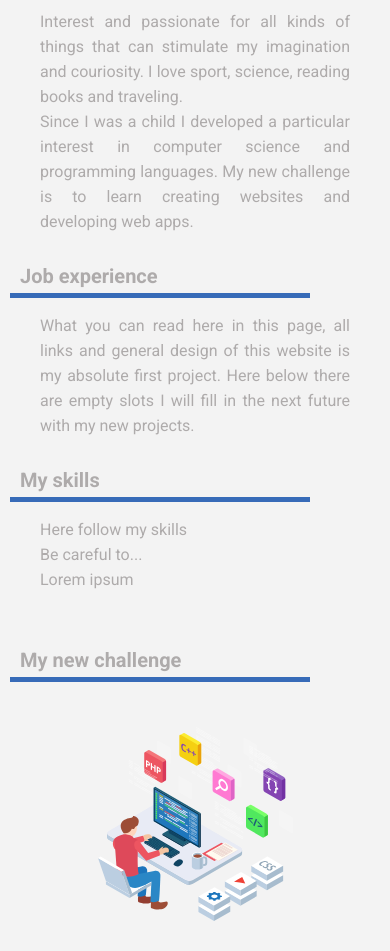
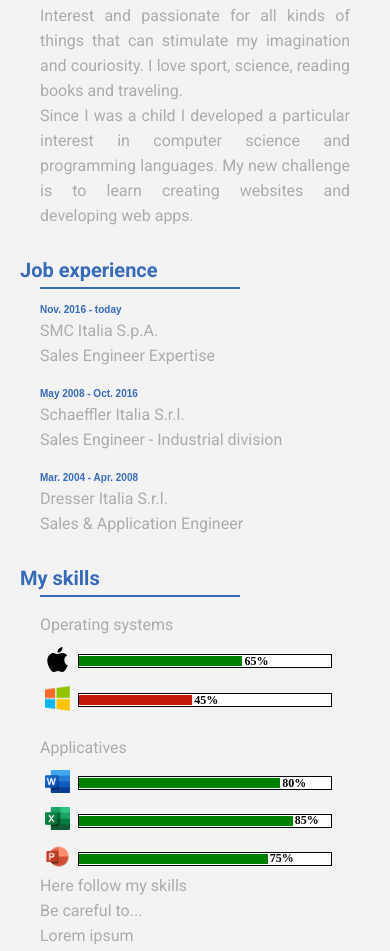
Before and after one commit to darfifi/project-1, a plain HTML site: page index.html in a window 390 px wide. Shown: the part 1048-1999 px from the top of the page. Drawn offline with Linux system fonts and the light colour scheme.

Commit message:
Version 1.1.4

```diff
--- a/CSS/style-small-device.css
+++ b/CSS/style-small-device.css
@@ -7,6 +7,7 @@
     body {
         background-color: rgb(243, 243, 243);
         scroll-behavior: smooth;
+
     }
     .header-container {
         height: 60px;
@@ -247,13 +248,13 @@
         font-weight: 900;
         padding-left: 20px;
         padding-bottom: 5px;
-        color: rgb(174, 171, 171);
+        color: rgb(55, 107, 184);
     }
 
     .color-line {
-        width: 300px;
-        height: 5px;
-        margin-left: 10px;
+        width: 200px;
+        height: 2px;
+        margin-left: 40px;
         background-color: rgb(55, 107, 184);
         margin-bottom: 15px;
 
@@ -336,12 +337,96 @@
 
 
 
+    .job-date {
+        color: rgb(55, 107, 184);
+        padding-left: 40px;
+        font-family: Arial, Helvetica, sans-serif;
+        font-size: 10px;
+        font-weight: bold;
+        margin-bottom: 3px;
+
+
+    }
+
+    .job-date-intermediate {
+        margin-top: 20px;
+    }
+
+    /*  ---------- Style section "My skills" ---------- */
+
+    .general-container {
+        display: flex;
+        align-items: center;
+        margin-top: 10px;
+    }
+
+    .container-apple {
+        display: inline-block;
+        margin-left: 45px;
+
+    }
+
+    .progress-bar-container {
+        display: inline-block;
+        width:65%;
+        height: 14px;
+        background-color: white;
+        margin-left: 8px;
+        display: flex;
+        align-items: center;
+        border: 0.1px solid black;
+    }
+
+    .progress-bar-apple {
+        width:65%;
+        height: 10px;
+        background-color: green;
+
+    }
+
+    .progress-bar-windows {
+        width: 45%;
+        height: 10px;
+        background-color: rgb(194, 26, 10);
+    }
+
+    .percentage {
+        display: inline-block;
+        font-size: 12px;
+        font-weight: 600;
+        margin-left: 2px;
+    }
+    .logo-apple {
+        width: 25px;
+    }
+
+    .applicatives {
+        margin-top: 20px;
+    }
+
+    .progress-bar-word {
+        width: 80%;
+        height: 10px;
+        background-color: green;
+    }
+
+    .progress-bar-excel {
+        width: 85%;
+        height: 10px;
+        background-color: green;
+    }
+
+    .progress-bar-powerpoint {
+        width: 75%;
+        height: 10px;
+        background-color: green;
+    }
+
     /*  ---------- Style sezione "My new challenge" ---------- */
 
     .image-container {
         display: flex;
         justify-content: center;
-
     }
 
     .image-dev {
@@ -378,7 +463,7 @@
         display: flex;
         justify-content: center;
         align-items: center;
-        margin-top: 75px;
+        margin-top: 35px;
     }
 
     .start2impact-image {
@@ -387,8 +472,8 @@
     }
 
     .mention {
-        padding-left: 20px;
-        padding-right: 20px;
+        margin-left: 40px;
+        margin-right: 40px;
     }
 
     .qualification {
--- a/index.html
+++ b/index.html
@@ -92,12 +92,15 @@
             <div id="link3" class="section-title inter">Job experience</div>
             <div class="color-line"></div>
             <div class="text-container">
-                <p class="par-section">
-                    What you can read here in this page, all links and general design of this
-                    website is my absolute first project.
-                    Here below there are empty slots I will fill in the next future with my
-                    new projects.
-                </p>
+                <div class="job-date">Nov. 2016 - today</div>
+                <p class="par-section">SMC Italia S.p.A.</p>
+                <p class="par-section">Sales Engineer Expertise</p>
+                <div class="job-date job-date-intermediate">May 2008 - Oct. 2016</div>
+                <p class="par-section">Schaeffler Italia S.r.l.</p>
+                <p class="par-section">Sales Engineer - Industrial division</p>
+                <div class="job-date job-date-intermediate">Mar. 2004 - Apr. 2008</div>
+                <p class="par-section">Dresser Italia S.r.l.</p>
+                <p class="par-section">Sales & Application Engineer</p>
             </div>
         </section>
 
@@ -106,6 +109,62 @@
         <section class="section">
             <div id="link4" class="section-title inter">My skills</div>
             <div class="color-line"></div>
+            <div class="par-section">Operating systems</div>
+
+            <div class="general-container">
+                <div class="container-apple">
+                    <img class="logo-apple" src="images/logo-apple.svg" alt="">
+                </div>
+                <div class="progress-bar-container">
+                    <div class="progress-bar-apple"></div>
+                    <div class="percentage">65%</div>
+                </div>
+            </div>
+
+            <div class="general-container">
+                <div class="container-apple">
+                    <img class="logo-apple" src="images/windows-logo.png" alt="">
+                </div>
+                <div class="progress-bar-container">
+                    <div class="progress-bar-windows"></div>
+                    <div class="percentage">45%</div>
+                </div>
+            </div>
+
+            <div class="par-section applicatives">Applicatives</div>
+
+            <div class="general-container">
+                <div class="container-apple">
+                    <img class="logo-apple" src="images/word-logo.png" alt="">
+                </div>
+                <div class="progress-bar-container">
+                    <div class="progress-bar-word"></div>
+                    <div class="percentage">80%</div>
+                </div>
+            </div>
+
+            <div class="general-container">
+                <div class="container-apple">
+                    <img class="logo-apple" src="images/excel-logo.png" alt="">
+                </div>
+                <div class="progress-bar-container">
+                    <div class="progress-bar-excel"></div>
+                    <div class="percentage">85%</div>
+                </div>
+            </div>
+
+            <div class="general-container">
+                <div class="container-apple">
+                    <img class="logo-apple" src="images/powerpoint-logo.png" alt="">
+                </div>
+                <div class="progress-bar-container">
+                    <div class="progress-bar-powerpoint"></div>
+                    <div class="percentage">75%</div>
+                </div>
+            </div>
+
+
+
             <div class="text-container">
                 <p class="par-section">
                     Here follow my skills <br>
```
Also changed, not shown: images/excel-logo.png (added), images/logo-apple.svg (added), images/powerpoint-logo.png (added), images/windows-logo.png (added), images/word-logo.png (added).
